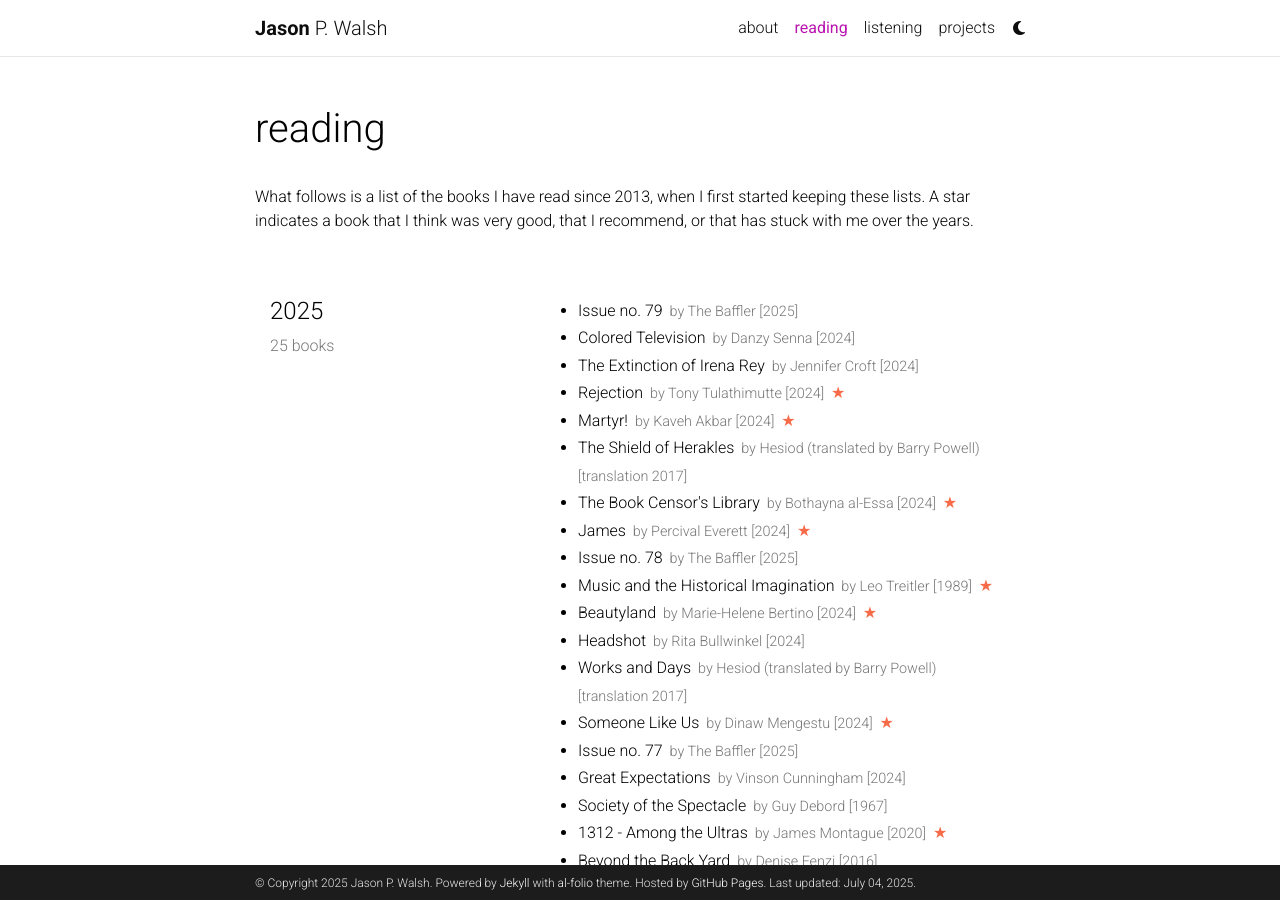
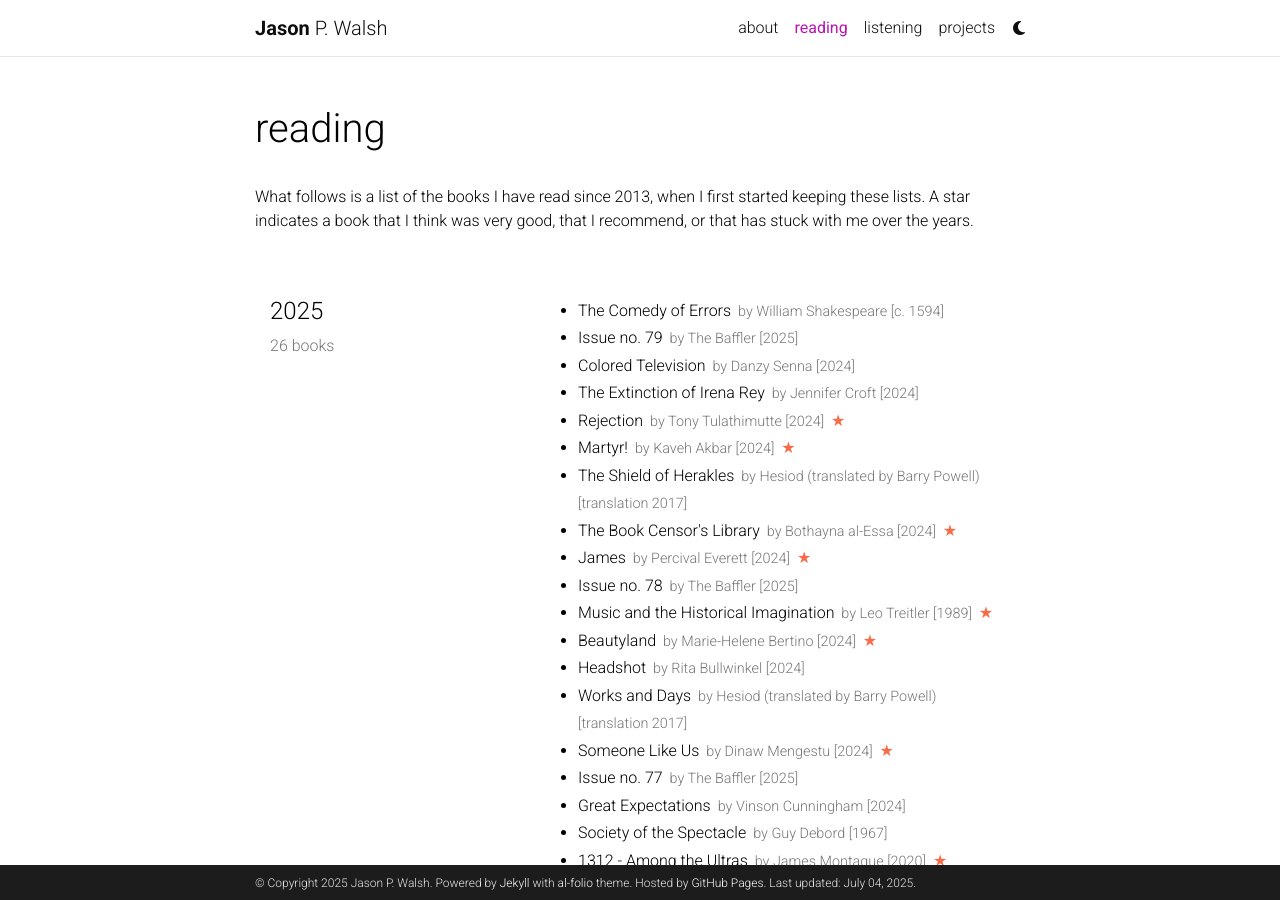
Before and after one commit to jwals23/jwals23.github.io, a Jekyll site: the page built from _pages/reading.md, in a window 1280 px wide and 900 px high. Built offline with Jekyll 4.4.1, drawn with Linux system fonts in a browser that asks for light colours; comment, search, counter and statistics services are not loaded; a style sheet for code colours, icons or effects is not loaded.

Commit message:
Update reading.yml

```diff
--- a/_data/reading.yml
+++ b/_data/reading.yml
@@ -1,6 +1,10 @@
 list:
   - year: "2025"
     books:
+      - title: The Comedy of Errors
+        author: William Shakespeare
+        year: c. 1594
+
       - title: Issue no. 79
         author: The Baffler
         year: 2025
```
